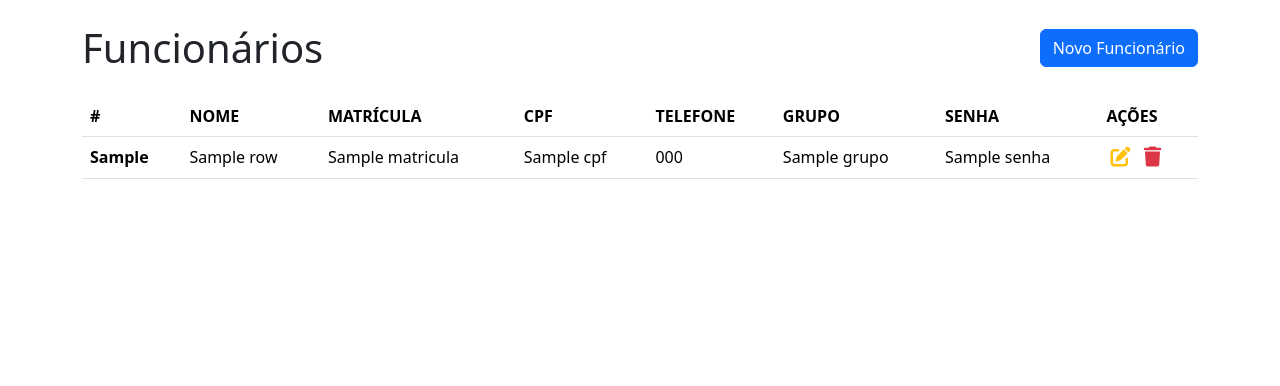
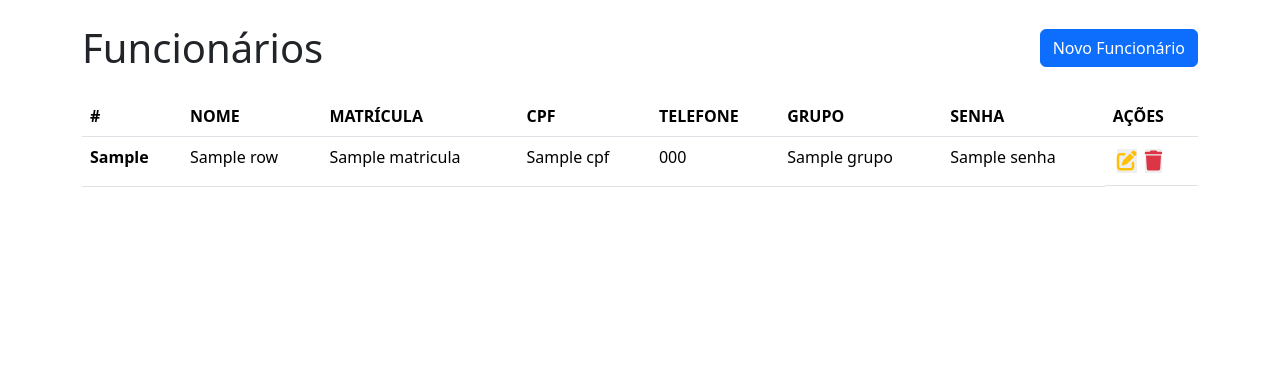
Before and after one commit to MarcosVinicius556/comandas_app, a Flask app: template src/mod_funcionario/templates/formListaFuncionario.html in a window 1280 px wide. Shown: the part 56-442 px from the top of the page. Run offline with Flask 3, Linux system fonts and the light colour scheme; the template is opened without the code that fills it: most values are stand-ins (such as "Sample title", 1, 10 or a date in 2020); some libraries are stand-ins or nearby versions.

Commit message:
Ajustes na listagem dos funcionários

```diff
--- a/src/mod_funcionario/templates/formListaFuncionario.html
+++ b/src/mod_funcionario/templates/formListaFuncionario.html
@@ -5,7 +5,13 @@
 {% block style %}
 
     <style>
+        button {
+          border: none;
+        }
 
+        .actions {
+          display: flex;
+        }
     </style>
 
 {% endblock  %}
@@ -41,13 +47,15 @@
             <td>{{row["telefone"]}}</td>
             <td>{{row["grupo"]}}</td>
             <td>{{row["senha"]}}</td>
-            <td table>
-                <a class="link-warning link-offset-2 link-underline link-underline-opacity-0 m-1 h5" href="#Criar-funcao-de-editar">
-                    <i class="fa-solid fa-pen-to-square"></i>
-                </a>
-                <a class="link-danger link-offset-2 link-underline link-underline-opacity-0 m-1 h5" href="#Criar-funcao-de-excluir">
-                    <i class="fa-solid fa-trash"></i>
-                </a>
+            <td class="actions" table>
+              <form action="{{ url_for('funcionario.formEditFuncionario') }}" method="POST" name="formEdit{{ row['id_funcionario'] }}">
+                <input type="hidden" name="id" value="{{ row['id_funcionario'] }}">
+                <button class="link-warning link-offset-2 link-underline link-underline-opacity-0 m-1 h5" type="submit" name="formEditFuncionario"><i class="fa-solid fa-pen-to-square"></i></button>
+              </form>
+              <form action="{{ url_for('funcionario.formEditFuncionario') }}" method="POST" name="formEdit{{ row['id_funcionario'] }}">
+                <input type="hidden" name="id" value="{{ row['id_funcionario'] }}">
+                <button class="link-danger link-offset-2 link-underline link-underline-opacity-0 m-1 h5" type="submit" name="formEditFuncionario"><i class="fa-solid fa-trash"></i></button>
+              </form>
             </td>
           </tr>
         {% endfor %}
```
Also changed, not shown: src/mod_funcionario/funcionario.py (+31 -8 lines).
